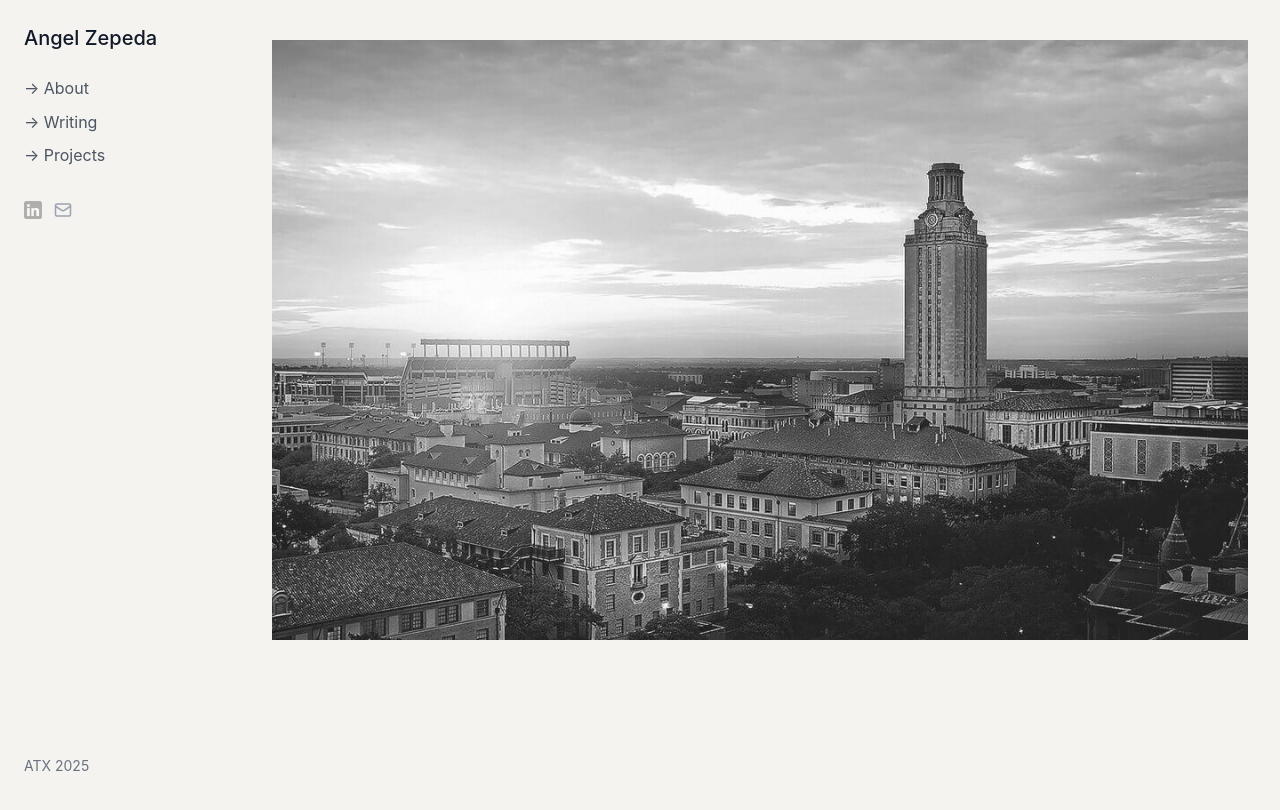
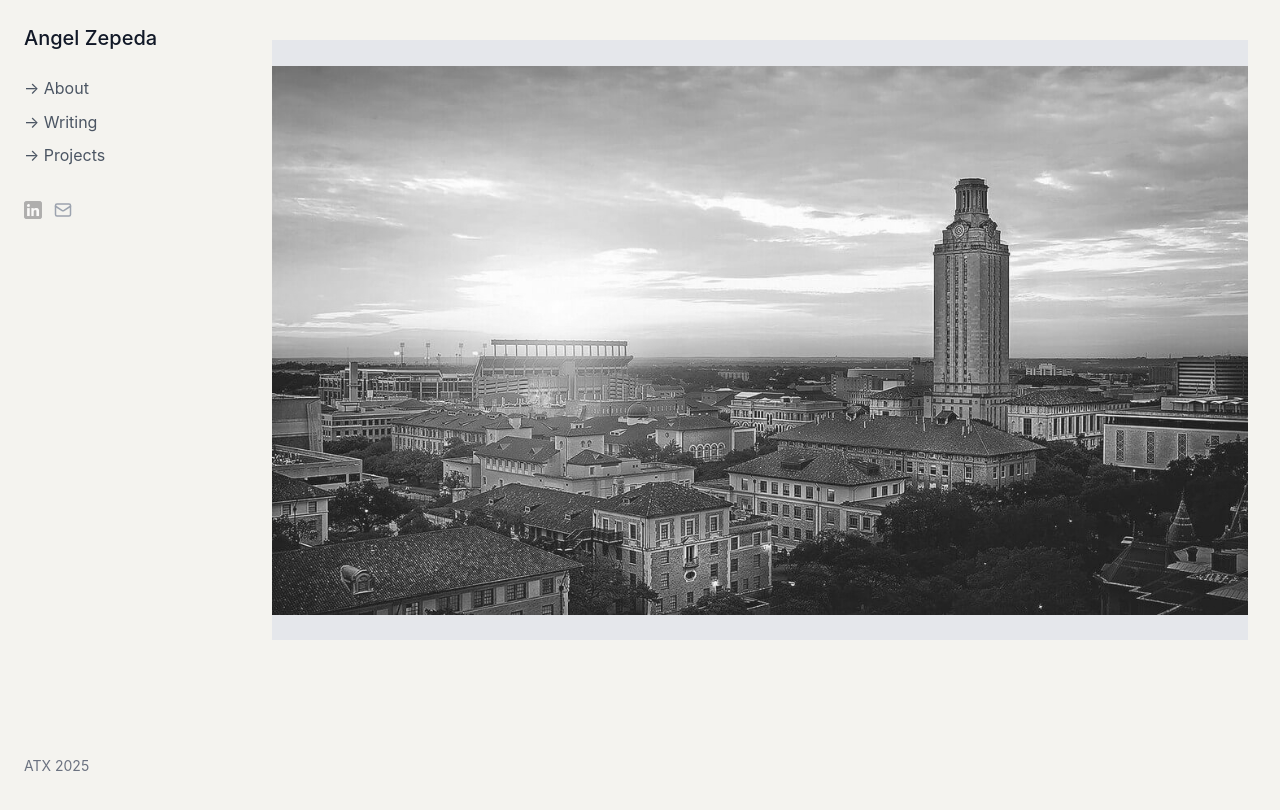
Before and after one commit to tenshir00/site-1, a React (Vite) app: page / in a window 1280 px wide. Shown: the top 810 px of the page. Built offline with nearby package versions, Linux system fonts and the light colour scheme; no server answers; a web font is replaced by a local one.

Commit message:
Make landing page photo responsive with zoom out

```diff
--- a/src/App.tsx
+++ b/src/App.tsx
@@ -51,23 +51,31 @@ useEffect(() => {
   };
 
   const renderLandingContent = () => (
-    <div className="flex items-start h-screen pl-8 pt-2">
+    <div className="flex items-start h-screen pl-8 pt-2 overflow-hidden">
       <div
-        className="w-[1200px] h-[600px] bg-gray-200 overflow-hidden cursor-pointer group relative"
+        className="w-full max-w-[1200px] h-[600px] bg-gray-200 overflow-hidden cursor-pointer group relative"
         onClick={handlePhotoClick}
+        style={{
+          maxHeight: 'calc(100vh - 100px)', // Ensure photo doesn't exceed viewport height
+          aspectRatio: '2/1' // Maintain aspect ratio
+        }}
       >
         {/* Large screen image - crops from left as window shrinks */}
         <img
           src="/ut_austin copy.jpg"
           alt="UT Austin Campus"
-          className="hidden lg:block w-full h-full object-cover object-right grayscale group-hover:grayscale-0 transition-all duration-500 group-hover:scale-105"
+          className="hidden lg:block w-full h-full object-contain object-center grayscale group-hover:grayscale-0 transition-all duration-500 group-hover:scale-105"
+          style={{
+            objectFit: window.innerWidth < 1400 ? 'contain' : 'cover',
+            objectPosition: window.innerWidth < 1400 ? 'center' : 'right'
+          }}
         />
 
         {/* Small screen image - shows when layout forces photo to bottom */}
         <img
           src="/tower.jpg"
           alt="UT Austin Tower"
-          className="block lg:hidden w-full h-full object-cover object-top grayscale group-hover:grayscale-0 transition-all duration-500 group-hover:scale-105"
+          className="block lg:hidden w-full h-full object-contain object-center grayscale group-hover:grayscale-0 transition-all duration-500 group-hover:scale-105"
         />
       </div>
     </div>
@@ -104,13 +112,17 @@ useEffect(() => {
                   {/* Mobile photo for landing page */}
                   <div className="md:hidden flex justify-center pt-6">
                     <div
-                      className="w-80 h-96 bg-gray-200 overflow-hidden cursor-pointer group relative"
+                      className="w-full max-w-sm bg-gray-200 overflow-hidden cursor-pointer group relative"
                       onClick={handlePhotoClick}
+                      style={{
+                        height: 'min(70vh, 400px)', // Responsive height that doesn't exceed viewport
+                        aspectRatio: '3/4' // Maintain mobile aspect ratio
+                      }}
                     >
                       <img
                         src="/tower.jpg"
                         alt="UT Austin Tower"
-                        className="w-full h-full object-cover object-top grayscale group-hover:grayscale-0 transition-all duration-500 group-hover:scale-105"
+                        className="w-full h-full object-contain object-center grayscale group-hover:grayscale-0 transition-all duration-500 group-hover:scale-105"
                       />
                     </div>
                   </div>
```
